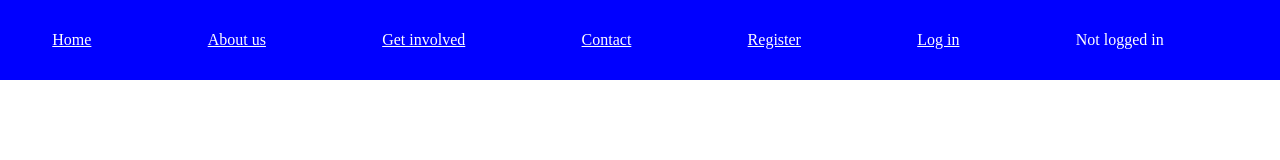
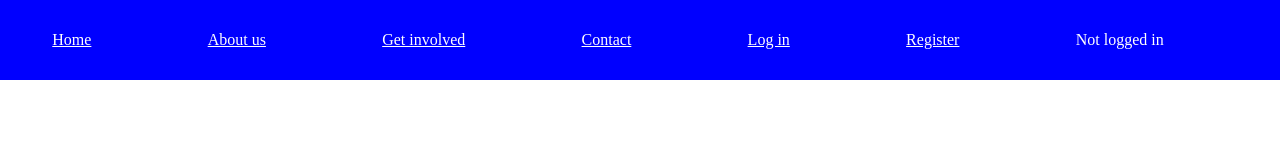
Before and after one commit to ochioci/bigapple, a React (Vite) app: page / in a window 1280 px wide. Shown: the top 160 px of the page. Built offline with nearby package versions, Linux system fonts and the light colour scheme.

Commit message:
Implement unique email registration check, update UI to reflect login state

```diff
--- a/src/assets/app.jsx
+++ b/src/assets/app.jsx
@@ -10,14 +10,22 @@ export function Main({Content, StateHook, AuthHook, AuthState}) {
         height: "100vh",
         margin: 0
     }
+    let [entries, entriesHook] = useState([
+        ["Home", "home"],
+        ["About us", "aboutus"],
+        ["Get involved", "getinvolved"],
+        ["Contact", "contact"],
+        [loginState, "login"],
+        ["Register", "register"]
+    ])
 
     return <div style={style}>
-        <TopBar LoginState={loginState} LoginHook={loginHook} AuthHook={AuthHook} AuthState={AuthState} StateHook={StateHook}></TopBar>
-        <Content LoginHook={loginHook} LoginState={loginState} StateHook={StateHook} AuthHook={AuthHook} AuthState={AuthState}></Content>
+        <TopBar entries={entries} LoginState={loginState} LoginHook={loginHook} AuthHook={AuthHook} AuthState={AuthState} StateHook={StateHook}></TopBar>
+        <Content entries={entries} entriesHook={entriesHook} LoginHook={loginHook} LoginState={loginState} StateHook={StateHook} AuthHook={AuthHook} AuthState={AuthState}></Content>
     </div>
 }
 
-function TopBar({StateHook, AuthState, AuthHook, LoginState, LoginHook}) {
+function TopBar({StateHook, AuthState, AuthHook, LoginState, LoginHook, entries}) {
     const style = {
         backgroundColor: "blue",
         width: "100vw",
@@ -27,14 +35,7 @@ function TopBar({StateHook, AuthState, AuthHook, LoginState, LoginHook}) {
         alignItems: "center",
         justifyContent: "space-evenly",
     }
-    const entries = [
-        ["Home", "home"],
-        ["About us", "aboutus"],
-        ["Get involved", "getinvolved"],
-        ["Contact", "contact"],
-        ["Register", "register"],
-        [LoginState, "login"]
-    ]
+
     const entryStyle = {
         color: "White",
         marginRight: "5%"
--- a/src/assets/login.jsx
+++ b/src/assets/login.jsx
@@ -1,6 +1,6 @@
 import {useState} from "react";
 
-export function LoginContent({LoginHook, LoginState, StateHook, AuthState, AuthHook}) {
+export function LoginContent({LoginHook, LoginState, StateHook, AuthState, AuthHook, entries, entriesHook}) {
     // console.log(AuthHook)
     const [reqState, reqHook] = useState("waiting")
     const style = {
@@ -21,6 +21,12 @@ export function LoginContent({LoginHook, LoginState, StateHook, AuthState, AuthH
                 if (response.message === "success") {
                     AuthHook(response.loginName)
                     LoginHook("Log out");
+                    entriesHook([["Home", "home"],
+                        ["About us", "aboutus"],
+                        ["Get involved", "getinvolved"],
+                        ["Contact", "contact"],
+                        ["Log out", "login"],])
+
                     console.log("success!")
                     StateHook("home")
                 } else {
@@ -51,6 +57,12 @@ export function LoginContent({LoginHook, LoginState, StateHook, AuthState, AuthH
                 if (response.message === "success") {
                     AuthHook("---")
                     LoginHook("Log in")
+                    entriesHook([["Home", "home"],
+                        ["About us", "aboutus"],
+                        ["Get involved", "getinvolved"],
+                        ["Contact", "contact"],
+                        ["Log in", "login"],
+                        ["Register", "register"],])
                 } else {
                     console.log("failure")
                     reqHook("waiting")
--- a/src/assets/register.jsx
+++ b/src/assets/register.jsx
@@ -16,12 +16,24 @@ export function RegisterContent({StateHook}) {
         let email = e.target[2].value
         let password = e.target[3].value
         let req = new XMLHttpRequest();
+        req.onreadystatechange = () => {
+            if (req.readyState === 4) {
+                let response = JSON.parse(req.response)
+                if (response.message === "success") {
+                    reqHook("done")
+                    reset()
+                } else {
+                    console.log("failure")
+                    reqHook("failure")
+                }
+            }
+        };
         reqHook("sending")
 
         req.open("POST", "/register", true);
         req.setRequestHeader("Content-Type", "application/json;charset=UTF-8");
         req.send(JSON.stringify({"firstname": firstname, "lastname": lastname, "email": email, "password": password}))
-        reqHook("done")
+
         return false;
     }
 
@@ -38,6 +50,22 @@ export function RegisterContent({StateHook}) {
     else if (reqState == "sending") {
         return <div>
             Waiting
+        </div>
+    } else if (reqState=="failure") {
+        return <div  onSubmit={formSubmit} style={style}>
+            <div>Register</div>
+            <form action="/register" method="POST">
+                <label>First Name</label>
+                <input type={"text"}/>
+                <label>Last Name</label>
+                <input type={"text"}/>
+                <label>Email</label>
+                <input type={"text"}/>
+                <label>Password</label>
+                <input type={"text"}/>
+                <button type="submit">Send</button>
+            </form>
+            Email already in use.
         </div>
     }
     else{
--- a/src/main.jsx
+++ b/src/main.jsx
@@ -19,15 +19,17 @@ createRoot(document.getElementById('root')).render(
 //do secure session only
 //make everything secure
 //lmao
+//make sure email inputs are valid
+//we can do client side tbh
 
 //TODO: Next stuff to do
 //Implement distinction between admin and non-admin users, as well as types of users
 //Implement portal for viewing contact messages
 //Update contact messages to use user email instead of user input email
-//Implement Registration unique user validation
 
 //TODO: Next feature to do:
 //Implement scheduling portal
+
 
 
 function App() {
```
Also changed, not shown: src/assets/server/index.cjs (+15 -3 lines).
